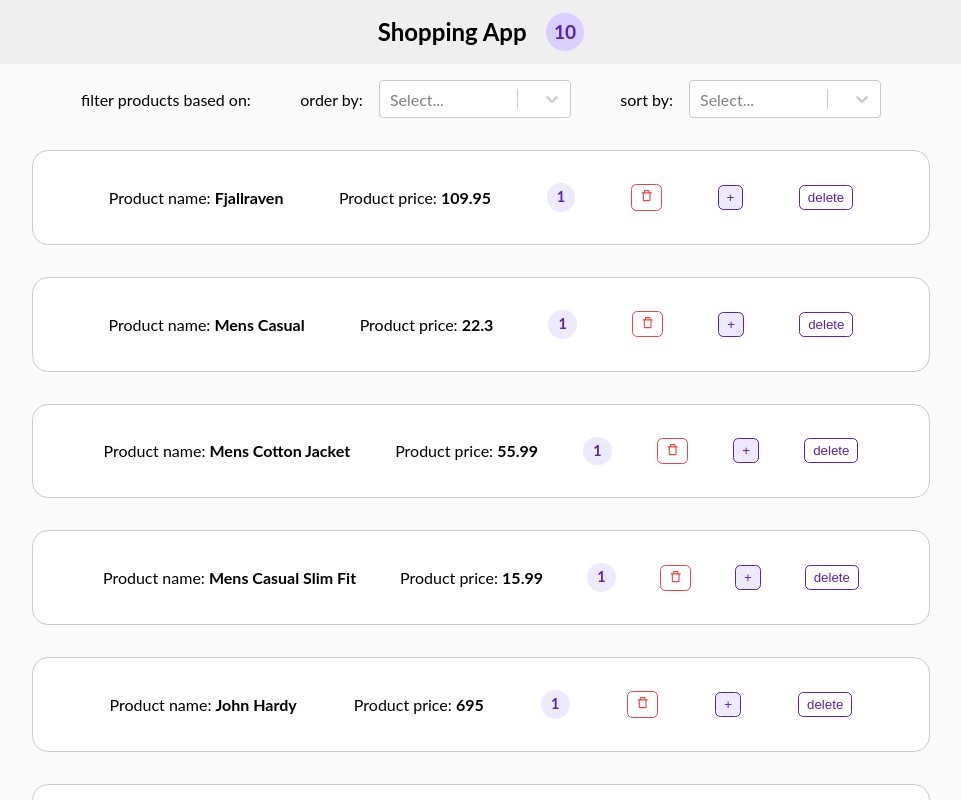
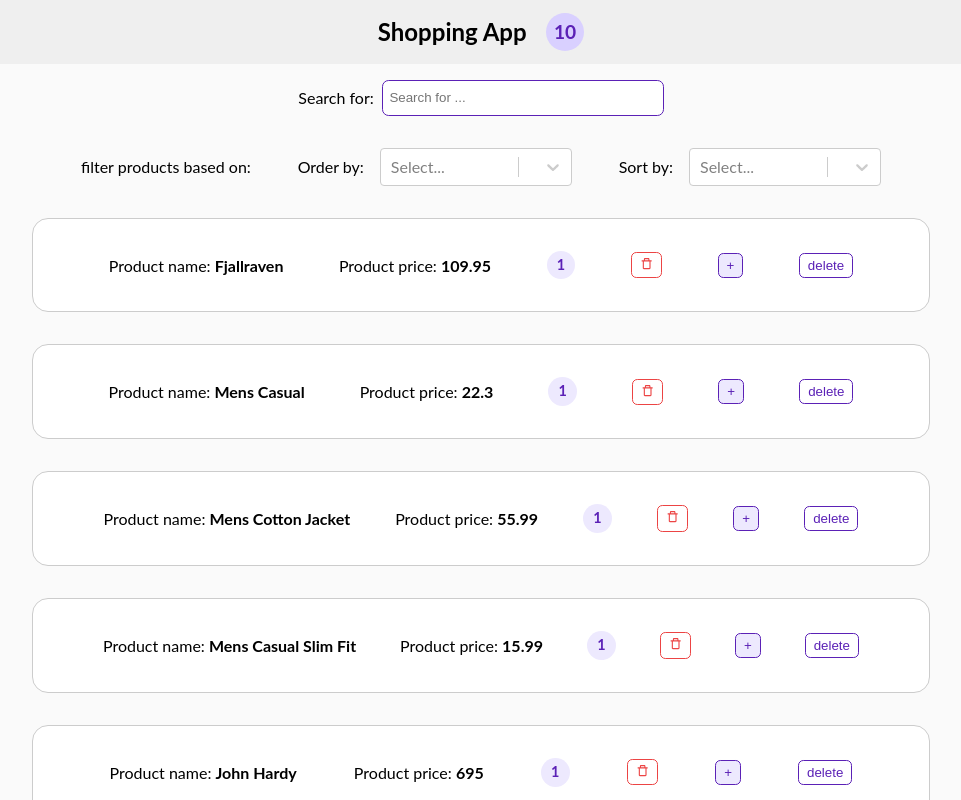
Before and after one commit to setykarimi/Shopping-App, a React (Create React App) app: page / in a window 1280 px wide. Shown: the top 800 px of the page, without its empty margins (159-1120 px from the left). Built offline with nearby package versions, Linux system fonts and the light colour scheme.

Commit message:
add SelecComponent instead of select library

```diff
--- a/src/components/Filter/Filter.js
+++ b/src/components/Filter/Filter.js
@@ -2,16 +2,18 @@
 import { useProductsAction } from "../Providers/ProductsProvider";
 import Select from 'react-select';
 import styles from './filter.module.css'
+import SelectComponent from "../../common/Filter/Select";
+import SearchBar from "../../common/Search/Search";
 
-const Filter = () => {
-    const { filterSizeHandler , sortChangehandler} = useProductsAction();
-    const [value, setValue] = useState("")
+const Filter = ({}) => {
+    const { filterSizeHandler, sortChangehandler } = useProductsAction();
+    const [filter, setFilter] = useState("")
     const [sort, setSort] = useState("")
 
-    const ChangeHandler = (selectedOption) => {
+    const filterHandler = (selectedOption) => {
         filterSizeHandler(selectedOption)
         // sortChangehandler(sort)
-        setValue(selectedOption)
+        setFilter(selectedOption)
     }
 
     const sortHandler = (selectedOption) => {
@@ -35,28 +37,27 @@
 
 
     return (
-        <div className={styles.filterContainer}>
-            <p>filter products based on: </p>
-            <div className={styles.selectFilter}>
-                <span>  order by:</span>
-                <Select
-                    className={styles.select}
-                    value={value}
-                    onChange={ChangeHandler}
+        <>
+            <SearchBar
+            filter={filter} />
+            <div className={styles.filterContainer}>
+                <p>filter products based on: </p>
+
+                <SelectComponent
+                    title="Order by:"
+                    value={filter}
+                    changeHandler={filterHandler}
                     options={options}
                 />
-            </div>
 
-            <div className={styles.selectFilter}>
-                <span>  sort by:</span>
-                <Select
-                    className={styles.select}
+                <SelectComponent
+                    title="Sort by:"
                     value={sort}
-                    onChange={sortHandler}
+                    changeHandler={sortHandler}
                     options={sortOptions}
                 />
             </div>
-        </div>);
+        </>);
 }
 
 export default Filter;
```
